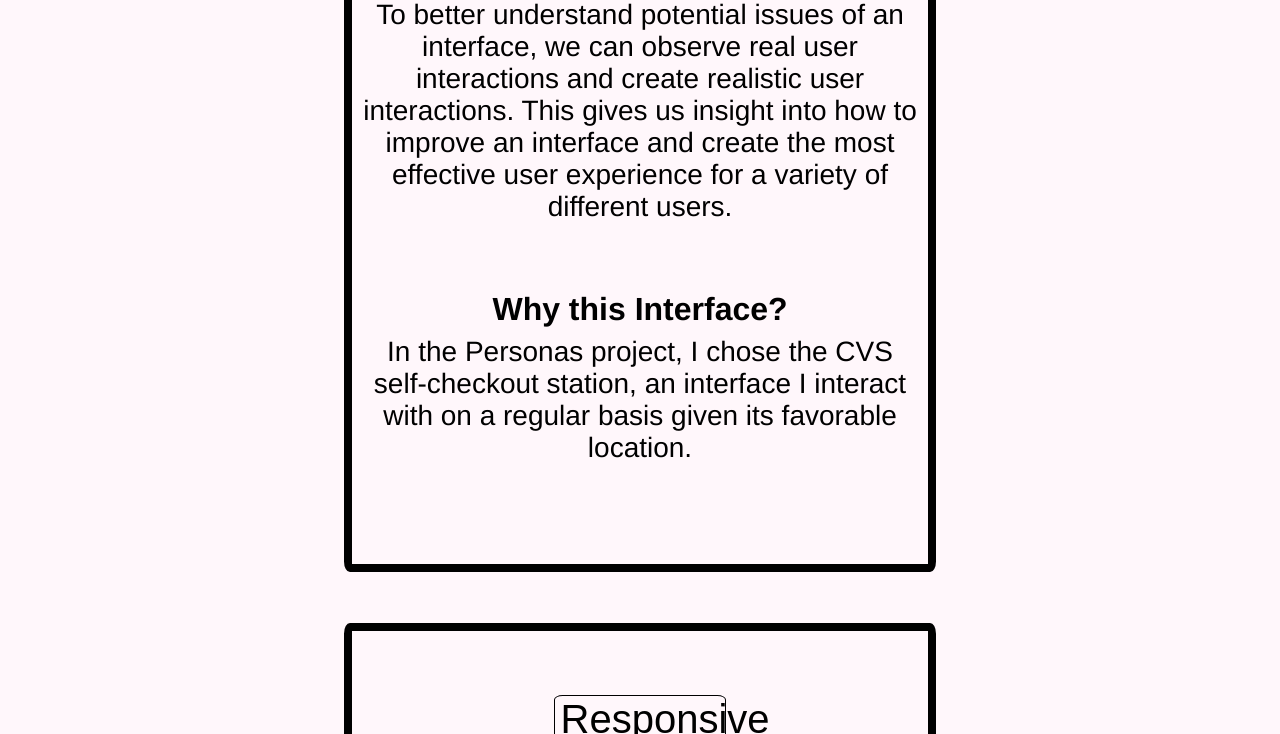
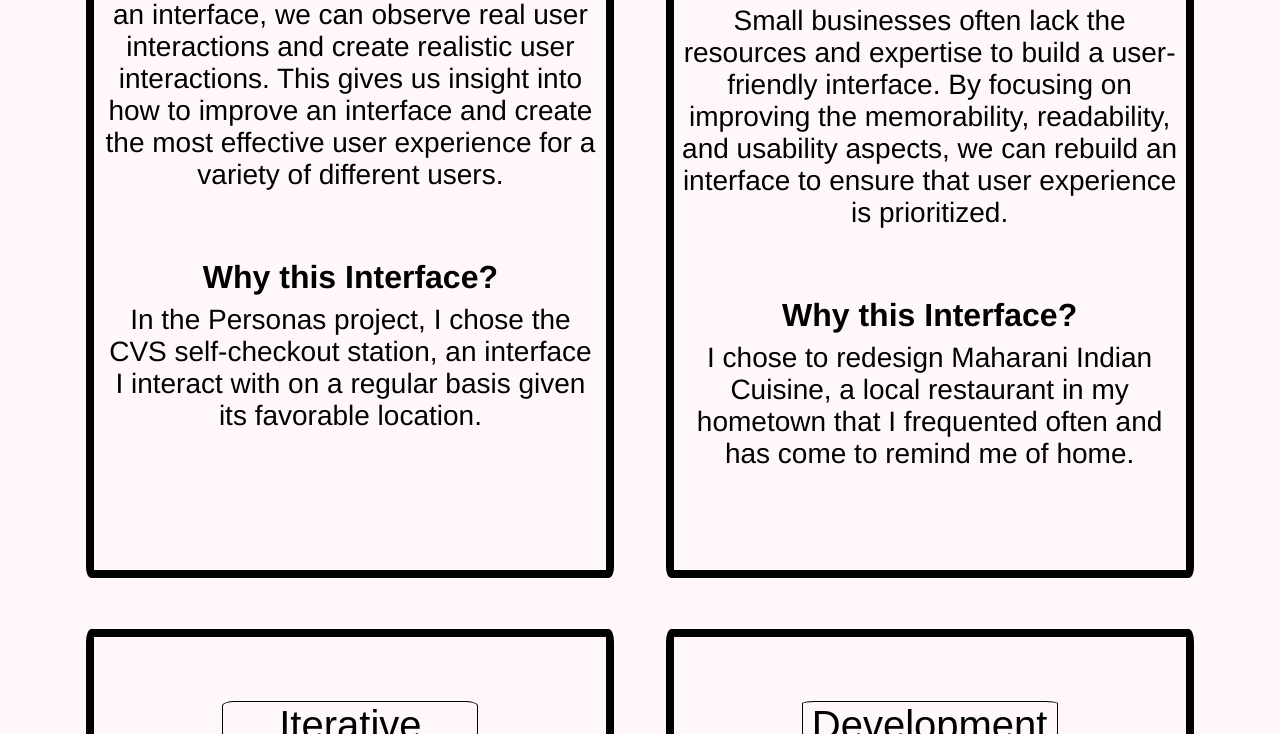
Before and after one commit to rampantshark777/Portfolio, a plain HTML site: page index.html in a window 1280 px wide. Shown: the part 1289-2023 px from the top of the page. Drawn offline with Linux system fonts and the light colour scheme.

Commit message:
Add files via upload

```diff
--- a/index.html
+++ b/index.html
@@ -7,7 +7,7 @@
     <link rel="preconnect" href="https://fonts.googleapis.com">
     <link rel="preconnect" href="https://fonts.gstatic.com" crossorigin>
     <link href="https://fonts.googleapis.com/css2?family=Kalam:wght@300&display=swap" rel="stylesheet">
-    <title>Responsive Redesign Project</title>
+    <title>Portfolio</title>
 </head>
 
 <body>
--- a/style.css
+++ b/style.css
@@ -65,7 +65,7 @@ img {
 }
 
 .projectItem {
-    width: 45%;
+    width: 40%;
     height: auto;
     padding-top: 5%;
     border: 0.5rem solid black;
@@ -91,7 +91,7 @@ a:hover {
 .btn {
     color: black;
     background-color: transparent;
-    width: 30%;
+    width: 16rem;
     font-size: 250%;
     border-radius: 5%;
     border: 1px solid black;
```
